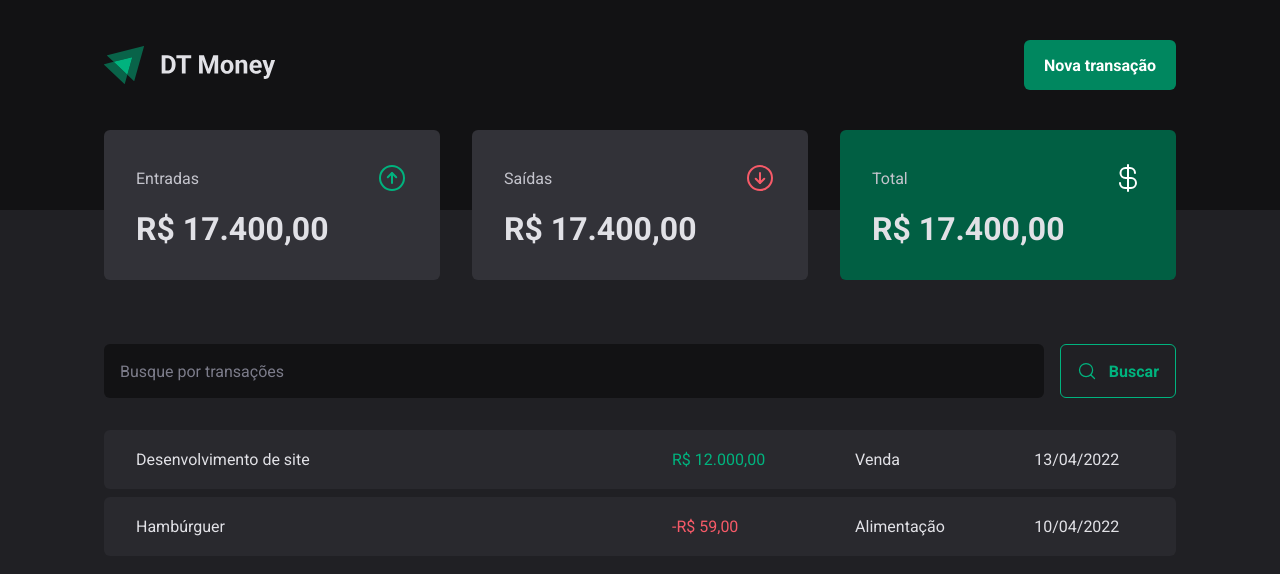
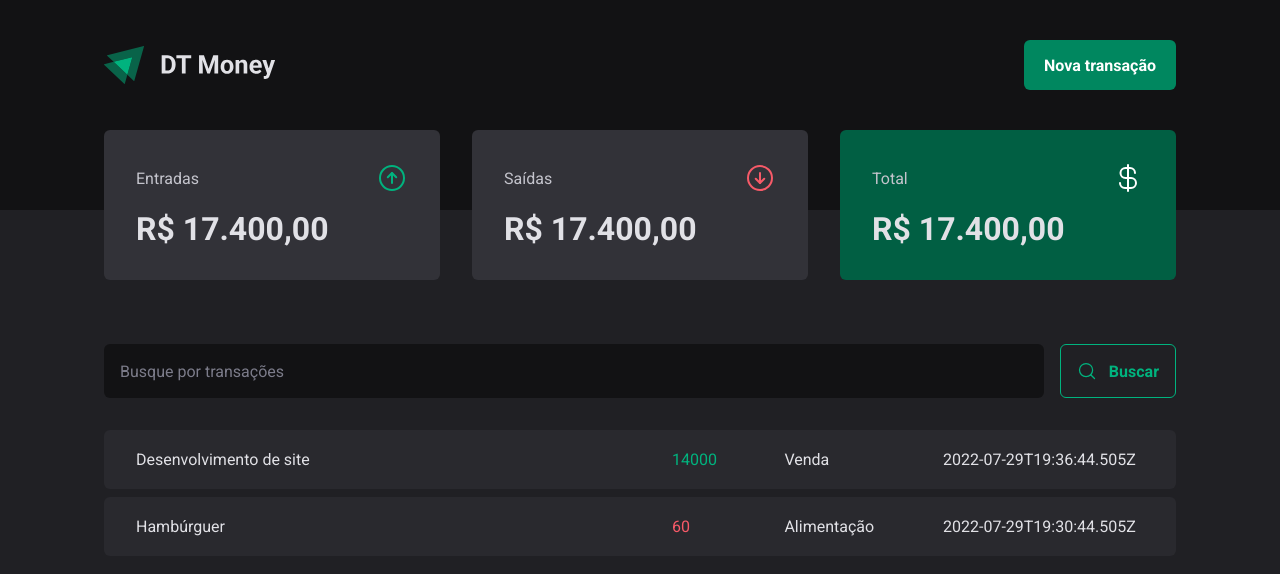
Before and after one commit to GustaGomes/FinControl, a React (Vite) app: page / in a window 1280 px wide. Shown: the top 574 px of the page. Built offline with nearby package versions, Linux system fonts and the light colour scheme; data requests are answered from the project's data file.

Commit message:
add request http

```diff
--- a/package.json
+++ b/package.json
@@ -5,6 +5,7 @@
   "type": "module",
   "scripts": {
     "dev": "vite",
+    "dev:server": "json-server server.json -p 3333 -w",
     "build": "tsc && vite build",
     "lint": "eslint . --ext ts,tsx --report-unused-disable-directives --max-warnings 0",
     "preview": "vite preview"
@@ -27,6 +28,7 @@
     "eslint": "^8.57.0",
     "eslint-plugin-react-hooks": "^4.6.0",
     "eslint-plugin-react-refresh": "^0.4.6",
+    "json-server": "^1.0.0-alpha.23",
     "typescript": "^5.2.2",
     "vite": "^5.2.0"
   }
--- /dev/null
+++ b/server.json
@@ -0,0 +1,20 @@
+{
+    "transactions": [
+      {
+        "id": 1,
+        "description": "Desenvolvimento de site",
+        "type": "income",
+        "category": "Venda",
+        "price": 14000,
+        "createdAt": "2022-07-29T19:36:44.505Z"
+      },
+      {
+        "id": 2,
+        "description": "Hambúrguer",
+        "type": "outcome",
+        "category": "Alimentação",
+        "price": 60,
+        "createdAt": "2022-07-29T19:30:44.505Z"
+      }
+    ]
+  }
--- a/src/pages/Transactions/index.tsx
+++ b/src/pages/Transactions/index.tsx
@@ -1,3 +1,4 @@
+import { useEffect, useState } from "react";
 import { Header } from "../../components/Header";
 import { Summary } from "../../components/Summary";
 import { SearchForm } from "./SearchForm";
@@ -7,7 +8,29 @@ import {
   TransactionsTable,
 } from "./styles";
 
+interface Transaction {
+  id: number;
+  description: string;
+  type: "income" | "outcome";
+  price: number;
+  category: string;
+  createdAt: string;
+}
+
 export function Transactions() {
+  const [transactions, setTransactions] = useState<Transaction[]>([]);
+
+  async function loadTransactions() {
+    const response = await fetch("http://localhost:3333/transactions");
+    const data = await response.json();
+
+    setTransactions(data);
+  }
+
+  useEffect(() => {
+    loadTransactions();
+  }, []);
+
   return (
     <div>
       <Header />
@@ -17,22 +40,20 @@ export function Transactions() {
         <SearchForm />
         <TransactionsTable>
           <tbody>
-            <tr>
-              <td width="50%">Desenvolvimento de site</td>
-              <td>
-                <PriceHighlight variant="income">R$ 12.000,00</PriceHighlight>
-              </td>
-              <td>Venda</td>
-              <td>13/04/2022</td>
-            </tr>
-            <tr>
-              <td width="50%">Hambúrguer</td>
-              <td>
-                <PriceHighlight variant="outcome">-R$ 59,00</PriceHighlight>
-              </td>
-              <td>Alimentação</td>
-              <td>10/04/2022</td>
-            </tr>
+            {transactions.map((transaction) => {
+              return (
+                <tr key={transaction.id}>
+                  <td width="50%">{transaction.description}</td>
+                  <td>
+                    <PriceHighlight variant={transaction.type}>
+                      {transaction.price}
+                    </PriceHighlight>
+                  </td>
+                  <td>{transaction.category}</td>
+                  <td>{transaction.createdAt}</td>
+                </tr>
+              );
+            })}
           </tbody>
         </TransactionsTable>
       </TransactionsContainer>
```
Also changed, not shown: 1 other file (tests, documents, lock files or other folders).
